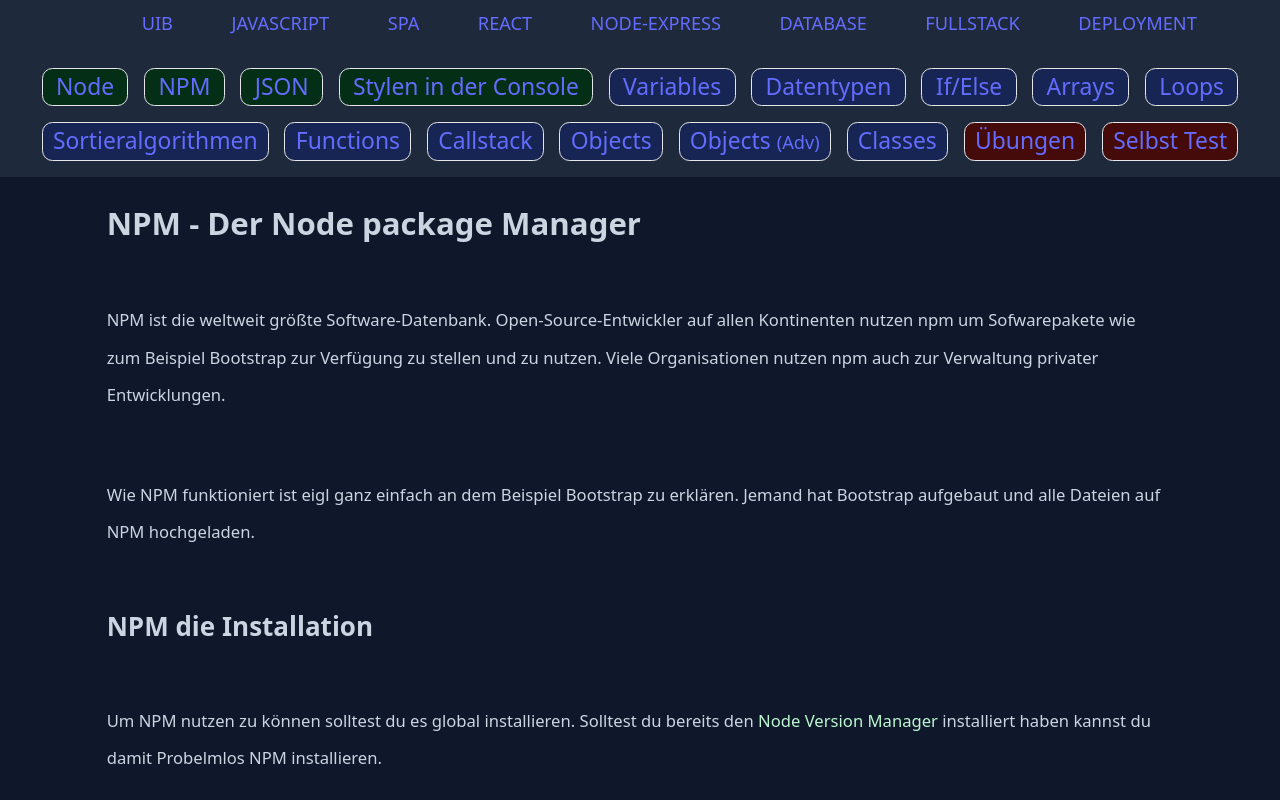
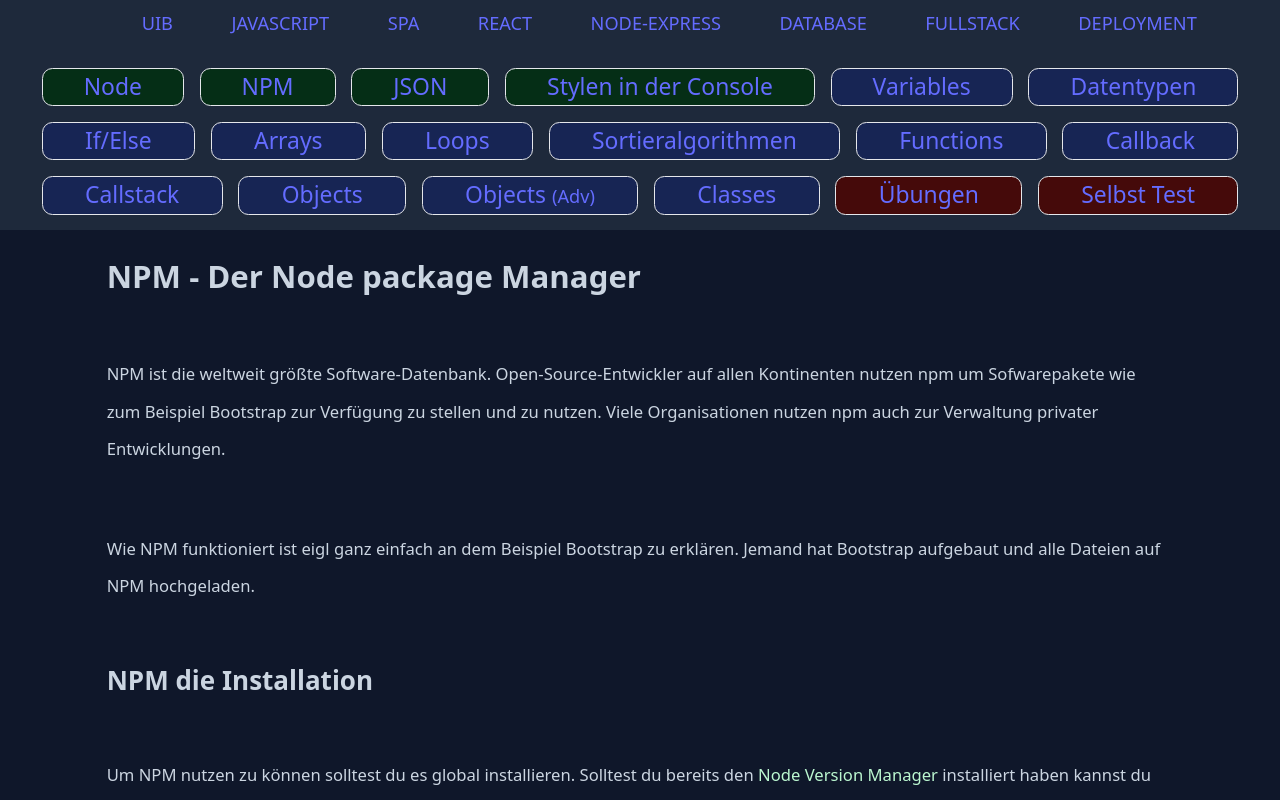
Before and after one commit to MartinKruess/webDevCollecion, a React (Vite) app: page /programming-basic/npm in a window 1280 px wide. Shown: the top 800 px of the page. Built offline with nearby package versions, Linux system fonts and the light colour scheme.

Commit message:
add empty callback comp

```diff
--- a/src/comps/navigations/jsNavi.jsx
+++ b/src/comps/navigations/jsNavi.jsx
@@ -4,57 +4,60 @@ export const JSNavi = () => {
   return (
     <nav className="bg-slate-800 pb-3 px-8 pt-2 sticky z-10 top-24 sm:top-8">
       <ul className="w-full text-xs sm:text-sm lg:text-base lg:leading-5 flex flex-wrap gap-2 sm:gap-3 pt-2 m-auto">
-        <li className="p-1 sm:py-1 border rounded-lg bg-green-950 hover:bg-red-800">
+        <li className="p-1 sm:py-1 sm:px-7 border rounded-lg bg-green-950 hover:bg-red-800">
           <Link to="node">Node</Link>
         </li>
-        <li className="p-1 sm:py-1 border rounded-lg bg-green-950 hover:bg-red-800">
+        <li className="p-1 sm:py-1 sm:px-7 border rounded-lg bg-green-950 hover:bg-red-800">
           <Link to="npm">NPM</Link>
         </li>
-        <li className="p-1 sm:py-1 border rounded-lg bg-green-950 hover:bg-red-800">
+        <li className="p-1 sm:py-1 sm:px-7 border rounded-lg bg-green-950 hover:bg-red-800">
           <Link to="json">JSON</Link>
         </li>
-        <li className="p-1 sm:py-1 border rounded-lg bg-green-950 hover:bg-red-800">
+        <li className="p-1 sm:py-1 sm:px-7 border rounded-lg bg-green-950 hover:bg-red-800">
           <Link to="console">Stylen in der Console</Link>
         </li>
-        <li className="p-1 sm:py-1 border rounded-lg bg-blue-950 hover:bg-red-800">
+        <li className="p-1 sm:py-1 sm:px-7 border rounded-lg bg-blue-950 hover:bg-red-800">
           <Link to="variables">Variables</Link>
         </li>
-        <li className="p-1 sm:py-1 border rounded-lg bg-blue-950 hover:bg-red-800">
+        <li className="p-1 sm:py-1 sm:px-7 border rounded-lg bg-blue-950 hover:bg-red-800">
           <Link to="datatype">Datentypen</Link>
         </li>
-        <li className="p-1 sm:py-1 border rounded-lg bg-blue-950 hover:bg-red-800">
+        <li className="p-1 sm:py-1 sm:px-7 border rounded-lg bg-blue-950 hover:bg-red-800">
           <Link to="ifelse">If/Else</Link>
         </li>
-        <li className="p-1 sm:py-1 border rounded-lg bg-blue-950 hover:bg-red-800">
+        <li className="p-1 sm:py-1 sm:px-7 border rounded-lg bg-blue-950 hover:bg-red-800">
           <Link to="array">Arrays</Link>
         </li>
-        <li className="p-1 sm:py-1 border rounded-lg bg-blue-950 hover:bg-red-800">
+        <li className="p-1 sm:py-1 sm:px-7 border rounded-lg bg-blue-950 hover:bg-red-800">
           <Link to="loop">Loops</Link>
         </li>
-        <li className="p-1 sm:py-1 border rounded-lg bg-blue-950 hover:bg-red-800">
+        <li className="p-1 sm:py-1 sm:px-7 border rounded-lg bg-blue-950 hover:bg-red-800">
           <Link to="sort">Sortieralgorithmen</Link>
         </li>
-        <li className="p-1 sm:py-1 border rounded-lg bg-blue-950 hover:bg-red-800">
+        <li className="p-1 sm:py-1 sm:px-7 border rounded-lg bg-blue-950 hover:bg-red-800">
           <Link to="function">Functions</Link>
         </li>
-        <li className="p-1 sm:py-1 border rounded-lg bg-blue-950 hover:bg-red-800">
+        <li className="p-1 sm:py-1 sm:px-7 border rounded-lg bg-blue-950 hover:bg-red-800">
+          <Link to="callback">Callback</Link>
+        </li>
+        <li className="p-1 sm:py-1 sm:px-7 border rounded-lg bg-blue-950 hover:bg-red-800">
           <Link to="callstack">Callstack</Link>
         </li>
-        <li className="p-1 sm:py-1 border rounded-lg bg-blue-950 hover:bg-red-800">
+        <li className="p-1 sm:py-1 sm:px-7 border rounded-lg bg-blue-950 hover:bg-red-800">
           <Link to="objects">Objects</Link>
         </li>
-        <li className="p-1 sm:py-1 border rounded-lg bg-blue-950 hover:bg-red-800">
+        <li className="p-1 sm:py-1 sm:px-7 border rounded-lg bg-blue-950 hover:bg-red-800">
           <Link to="objectsAdv">
             Objects <span className="text-sm">(Adv)</span>
           </Link>
         </li>
-        <li className="p-1 sm:py-1 border rounded-lg bg-blue-950 hover:bg-red-800">
+        <li className="p-1 sm:py-1 sm:px-7 border rounded-lg bg-blue-950 hover:bg-red-800">
           <Link to="classes">Classes</Link>
         </li>
-        <li className="p-1 sm:py-1 border rounded-lg bg-red-950 hover:bg-red-800">
+        <li className="p-1 sm:py-1 sm:px-7 border rounded-lg bg-red-950 hover:bg-red-800">
           <Link to="jsexercises">Übungen</Link>
         </li>
-        <li className="p-1 sm:py-1 border rounded-lg bg-red-950 hover:bg-red-800">
+        <li className="p-1 sm:py-1 sm:px-7 border rounded-lg bg-red-950 hover:bg-red-800">
           <Link to="jsSelfTest">Selbst Test</Link>
         </li>
       </ul>
--- a/src/comps/pages/javascript.jsx
+++ b/src/comps/pages/javascript.jsx
@@ -24,6 +24,7 @@ import { Console } from "../programmingBasic/console";
 import { Sort } from "../programmingBasic/sort";
 import { JSNavi } from "../navigations/jsNavi";
 import { JSON } from "../programmingBasic/json";
+import { Callback } from "../programmingBasic/callback";
 
 export const PB = () => {
   const { theme, setTheme } = useContext(ThemeContext);
@@ -48,6 +49,7 @@ export const PB = () => {
           <Route path="loop" element={<Loop />} />
           <Route path="sort" element={<Sort />} />
           <Route path="function" element={<Function />} />
+          <Route path="callback" element={<Callback />} />
           <Route path="callstack" element={<Callstack />} />
           <Route path="objects" element={<Objects />} />
           <Route path="objectsAdv" element={<ObjectsAdv />} />
--- a/src/comps/pages/landingpage.jsx
+++ b/src/comps/pages/landingpage.jsx
@@ -15,20 +15,19 @@ export const Landingpage = () => {
           kleine Übersicht über den aktuellen Stand der Webseite.
         </p>
         <ul className="grid grid-cols-5 w-full text-sm m-auto px-10 gap-5">
-          <li>CSS (65%)</li>
-          <ul className="col-span-1 text-green-300">
+          <li>CSS (75%)</li>
+          <ul className="col-span-1 text-green-400">
             <li>:has, :isValid, :not 10%</li>
-            <li>3D Optik 10%</li>
+            <li>3D Optik 10%?</li>
             <li>Übungen für Animationen 5%</li>
             <li>Git und Github Workflow 10%</li>
             <li>VS-Code</li>
           </ul>
           <br />
-          <li>Javascript (60%)</li>
-          <ul className="text-green-200">
-            <li>Solutions 5%</li>
+          <li>Javascript (75%)</li>
+          <ul className="text-green-300">
+            <li>Solutions 5%?</li>
             <li>SelfTest neue Fragen 5%</li>
-            <li>Closure 10%</li>
             <li>Recursion Function 10%</li>
             <li>Callback 10%</li>
           </ul>
@@ -60,15 +59,15 @@ export const Landingpage = () => {
             <li>mySQL 15%</li>
             <li>SQL vs NoSQL 10%</li>
           </ul>
-          <li>Deployment (55%)</li>
-          <ul className=" text-yellow-300">
+          <li>Deployment (60%)</li>
+          <ul className=" text-green-200">
             <li>Vercel 5%</li>
             <li>Render 5%</li>
-            <li>Hetzner 35%</li>
+            <li>Hetzner 30%</li>
           </ul>
           <br />
           <li className=" text-yellow-300">
-            Gesamt: {((65 + 55 + 50 + 70 + 70 + 60 + 55) / 7).toFixed(2)}%
+            Gesamt: {((75 + 75 + 50 + 70 + 70 + 60 + 60) / 7).toFixed(2)}%
           </li>
         </ul>
       </article>
--- /dev/null
+++ b/src/comps/programmingBasic/callback.jsx
@@ -0,0 +1,7 @@
+export const Callback = () => {
+  return (
+    <article>
+      <h2>Callback folgt in Kürze...</h2>
+    </article>
+  );
+};
```
